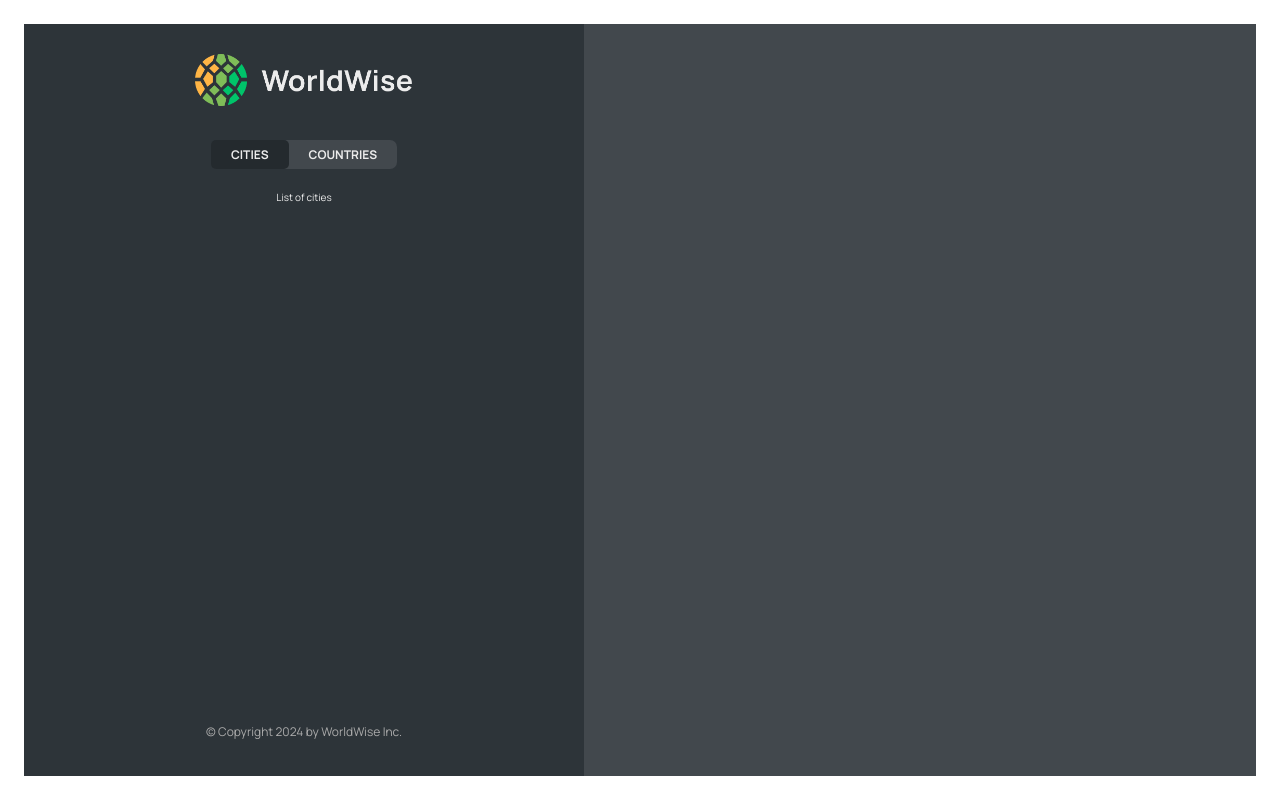
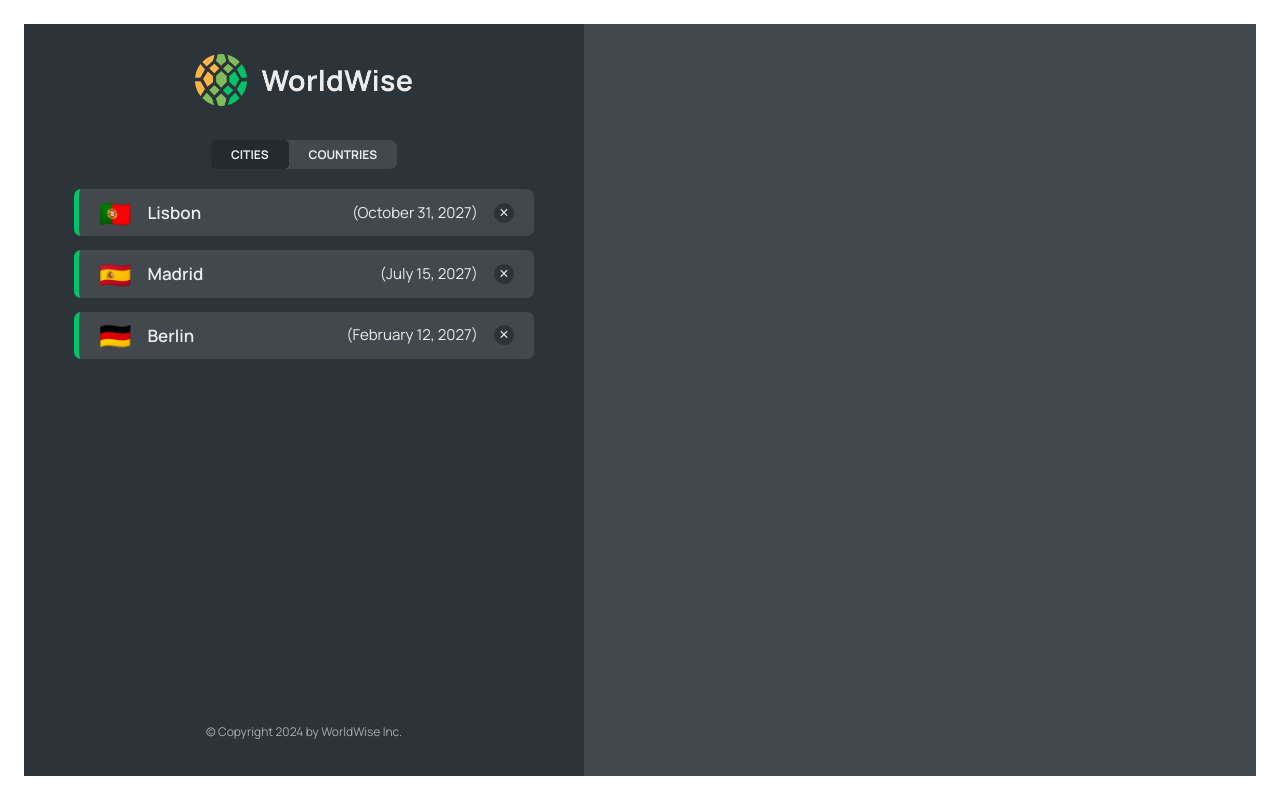
Before and after one commit to FlamingShali/World-Wise, a React (Vite) app: page /app/cities in a window 1280 px wide. Built offline with nearby package versions, Linux system fonts and the light colour scheme; data requests are answered from the project's data file.

Commit message:
Added city list

```diff
--- a/package.json
+++ b/package.json
@@ -7,12 +7,15 @@
     "dev": "vite",
     "build": "vite build",
     "lint": "eslint .",
-    "preview": "vite preview"
+    "preview": "vite preview",
+    "server": "json-server --watch data/cities.json --port 8000"
   },
   "dependencies": {
+    "json-server": "^1.0.0-beta.2",
     "react": "^18.3.1",
     "react-dom": "^18.3.1",
     "react-router-dom": "^6.26.2"
+
   },
   "devDependencies": {
     "@eslint/js": "^9.9.0",
--- a/src/App.jsx
+++ b/src/App.jsx
@@ -1,12 +1,33 @@
 import { BrowserRouter, Routes, Route } from "react-router-dom";
 import Product from "./pages/Product";
 import Pricing from "./pages/Pricing";
+import { useEffect, useState } from "react";
 
 import PageNotFound from "./pages/PageNotFound";
 import AppLayout from "./pages/AppLayout";
 import Homepage from "./pages/Homepage";
 import Login from "./pages/Login";
+import CityList from "./components/CityList";
 function App() {
+  const BASE_URL = "http://localhost:8000/cities";
+  const [cities, setCities] = useState([]);
+  const [isLoading, setIsLoading] = useState(false);
+
+  useEffect(function () {
+    async function fetchCities() {
+      try {
+        setIsLoading(true);
+        const res = await fetch(`${BASE_URL}`);
+        const data = await res.json();
+        setCities(data);
+      } catch {
+        alert("There was an error loading data...");
+      } finally {
+        setIsLoading(false);
+      }
+    }
+    fetchCities();
+  }, []);
   return (
     <div>
       <BrowserRouter>
@@ -17,8 +38,14 @@
           <Route path="login" element={<Login />} />
           <Route path="*" element={<PageNotFound />} />
           <Route path="app" element={<AppLayout />}>
-            <Route index element={<p>List of Cities</p>} />
-            <Route path="cities" element={<p>List of cities</p>} />
+            <Route
+              index
+              element={<CityList cities={cities} isLoading={isLoading} />}
+            />
+            <Route
+              path="cities"
+              element={<CityList cities={cities} isLoading={isLoading} />}
+            />
             <Route path="countries" element={<p>List of countries</p>} />
             <Route path="form" element={<p>Form</p>} />
           </Route>
--- /dev/null
+++ b/src/components/CityItem.jsx
@@ -0,0 +1,22 @@
+import styles from "./CityItem.module.css";
+
+const formatDate = (date) =>
+  new Intl.DateTimeFormat("en", {
+    day: "numeric",
+    month: "long",
+    year: "numeric",
+  }).format(new Date(date));
+
+const CityItem = ({ city }) => {
+  const { cityName, emoji, date } = city;
+  return (
+    <li className={styles.cityItem}>
+      <span className={styles.emoji}>{emoji}</span>
+      <h3 className={styles.name}>{cityName}</h3>
+      <time className={styles.date}>({formatDate(date)})</time>
+      <button className={styles.deleteBtn}>&times;</button>
+    </li>
+  );
+};
+
+export default CityItem;
--- /dev/null
+++ b/src/components/CityList.jsx
@@ -0,0 +1,20 @@
+import styles from "./CityList.module.css";
+import Spinner from "./Spinner";
+import CityItem from "./CityItem";
+import Message from "./Message";
+const CityList = ({ cities, isLoading }) => {
+  if (isLoading) return <Spinner />;
+
+  if (!cities.length)
+    return (
+      <Message message="Add your first city by clicking on a city on a map" />
+    );
+  return (
+    <ul className={styles.cityList}>
+      {cities.map((city) => (
+        <CityItem city={city} key={city.id} />
+      ))}
+    </ul>
+  );
+};
+export default CityList;
```
Also changed, not shown: 1 other file (tests, documents, lock files or other folders).
